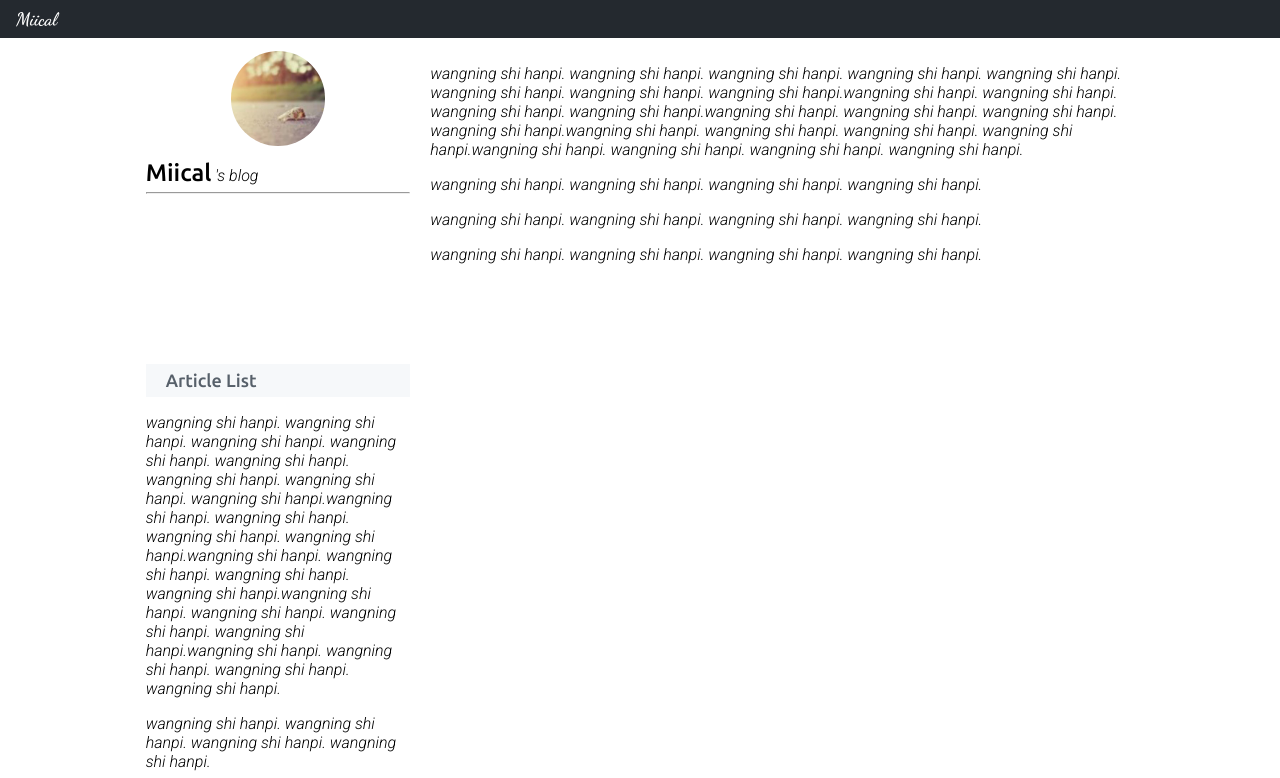
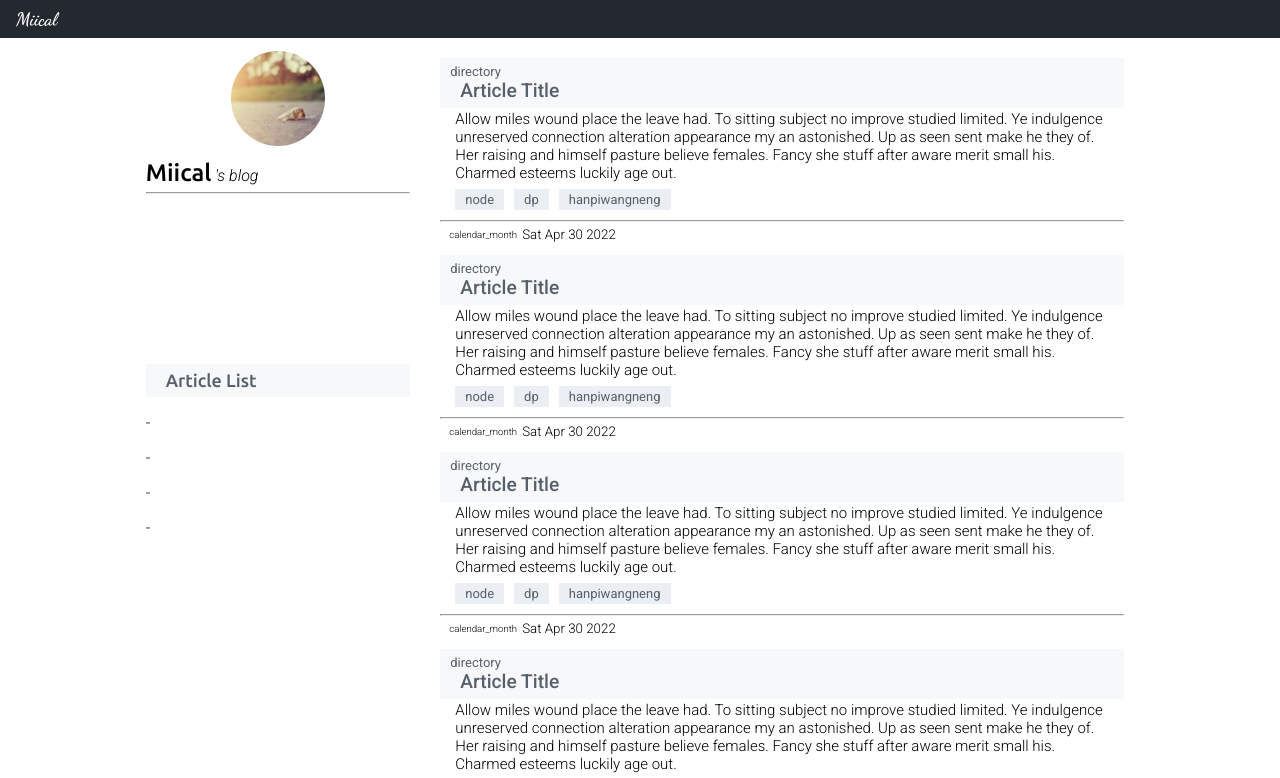
Before and after one commit to Miical/miical_blog, a React app: page / in a window 1280 px wide. Shown: the top 778 px of the page. Built offline with nearby package versions, Linux system fonts and the light colour scheme; no server answers; the HTML template or start-up script is replaced by a standard one.

Commit message:
Complete ArticlePreview Design

```diff
--- /dev/null
+++ b/client/src/components/modules/ArticleItem.css
@@ -0,0 +1,77 @@
+.ArticleItem-container {
+  border-color: rgb(208, 215, 222);
+  border-width: 1px;
+  border-radius: 6px;
+  margin: 10px 10px 10px 10px;
+  height: auto;
+  width: auto;
+}
+
+.ArticleItem-titleContainer {
+  background-color: rgb(246, 248, 250);
+  padding: 6px 4px 6px 5px;
+}
+
+.ArticleItem-title {
+  font-family: "Roboto", sans-serif;
+  font-weight: 500;
+  font-size: larger;
+  color: rgb(87, 96, 106);
+  margin-left: 15px;
+}
+
+.ArticleItem-directory {
+  font-family: "Roboto", sans-serif;
+  font-weight: 400;
+  font-size: small;
+  color: rgb(87, 96, 106);
+  margin-left: 5px;
+}
+
+.ArticleItem-description {
+  font-family: "Roboto", sans-serif;
+  font-weight: 300;
+  font-size: 15px;
+  color: black;
+  margin: 2px 15px 2px 15px;
+}
+
+.ArticleItem-tagContainer {
+  display: flex;
+  justify-content: left;
+  margin: 2px 10px 2px 10px;
+}
+
+.ArticleItem-tag {
+  width: fit-content;
+  padding: 3px 10px 3px 10px;
+  margin: 5px 5px 5px 5px;
+  font-family: "Roboto", sans-serif;
+  font-weight: 400;
+  font-size: small;
+  color: rgb(87, 96, 106);
+  background-color: rgb(235, 238, 243);
+}
+
+.ArticleItem-line {
+  margin: 5px 0px 5px 0px;
+  color: rgb(208, 215, 222);
+}
+
+.ArticleItem-date {
+  font-family: "Roboto", sans-serif;
+  font-weight: 300;
+  font-size: smaller;
+  color: black;
+  margin: 0px 15px 3px 2px;
+}
+
+.material-symbols-outlined {
+  zoom: 60%;
+  margin: 3px 5px 2px 15px;
+  font-variation-settings:
+  'FILL' 0,
+  'wght' 400,
+  'GRAD' 00,
+  'opsz' 48
+}
--- /dev/null
+++ b/client/src/components/modules/ArticleItem.js
@@ -0,0 +1,34 @@
+import React from "react";
+
+import "./ArticleItem.css";
+
+const ArticleItem = () => {
+  let d = new Date(Date.now());
+  return (
+    <div className="ArticleItem-container">
+      <div className="ArticleItem-titleContainer">
+        <div className="ArticleItem-directory">directory</div>
+
+        <div className="ArticleItem-title">Article Title</div>
+      </div>
+      <div className="ArticleItem-description">
+        Allow miles wound place the leave had. To sitting subject no improve studied limited. Ye
+        indulgence unreserved connection alteration appearance my an astonished. Up as seen sent
+        make he they of. Her raising and himself pasture believe females. Fancy she stuff after
+        aware merit small his. Charmed esteems luckily age out.
+      </div>
+      <div className="ArticleItem-tagContainer">
+        <div className="ArticleItem-tag rounded-full">node</div>
+        <div className="ArticleItem-tag rounded-full">dp</div>
+        <div className="ArticleItem-tag rounded-full">hanpiwangneng</div>
+      </div>
+      <hr className="ArticleItem-line" />
+      <div className="u-flex">
+        <div class="material-symbols-outlined">calendar_month</div>
+        <div className="ArticleItem-date">{d.toDateString()}</div>
+      </div>
+    </div>
+  );
+};
+
+export default ArticleItem;
--- a/client/src/components/modules/ArticleList.js
+++ b/client/src/components/modules/ArticleList.js
@@ -4,13 +4,14 @@ import "./ArticleList.css";
 
 const ArticleList = () => {
   return (
-    <div className="ArticleList-container shadow-md">
+    <div className="ArticleList-container ">
       <div className="ArticleList-titleContainer">
         <div className="ArticleList-title">Article List</div>
       </div>
-      <p>wangning shi hanpi. wangning shi hanpi. wangning shi hanpi. wangning shi hanpi. wangning shi hanpi. wangning shi hanpi. wangning shi hanpi. wangning shi hanpi.wangning shi hanpi. wangning shi hanpi. wangning shi hanpi. wangning shi hanpi.wangning shi hanpi. wangning shi hanpi. wangning shi hanpi. wangning shi hanpi.wangning shi hanpi. wangning shi hanpi. wangning shi hanpi. wangning shi hanpi.wangning shi hanpi. wangning shi hanpi. wangning shi hanpi. wangning shi hanpi.</p>
-      <p>wangning shi hanpi. wangning shi hanpi. wangning shi hanpi. wangning shi hanpi. </p>
-      <p>wangning shi hanpi. wangning shi hanpi. wangning shi hanpi. wangning shi hanpi. </p>
+      <p> - </p>
+      <p> -</p>
+      <p> -</p>
+      <p> -</p>
     </div>
   );
 };
--- a/client/src/components/modules/ArticlePreview.css
+++ b/client/src/components/modules/ArticlePreview.css
@@ -6,7 +6,7 @@
   height: auto;
 
   max-width: 55%;
-  width: auto;
+  width: 55%;
 }
 
 .ArticlePreview-line {
@@ -17,5 +17,6 @@
 @media (max-width: 700px) {
     .ArticlePreview-container {
       max-width: 100%;
+      width: 100%;
     };
 }
--- a/client/src/components/modules/ArticlePreview.js
+++ b/client/src/components/modules/ArticlePreview.js
@@ -1,14 +1,16 @@
 import React from "react";
+import ArticleItem from "./ArticleItem";
 
 import "./ArticlePreview.css";
 
 const ArticlePreview = () => {
   return (
-    <div className="ArticlePreview-container shadow-md">
-      <p>wangning shi hanpi. wangning shi hanpi. wangning shi hanpi. wangning shi hanpi. wangning shi hanpi. wangning shi hanpi. wangning shi hanpi. wangning shi hanpi.wangning shi hanpi. wangning shi hanpi. wangning shi hanpi. wangning shi hanpi.wangning shi hanpi. wangning shi hanpi. wangning shi hanpi. wangning shi hanpi.wangning shi hanpi. wangning shi hanpi. wangning shi hanpi. wangning shi hanpi.wangning shi hanpi. wangning shi hanpi. wangning shi hanpi. wangning shi hanpi.</p>
-      <p>wangning shi hanpi. wangning shi hanpi. wangning shi hanpi. wangning shi hanpi. </p>
-      <p>wangning shi hanpi. wangning shi hanpi. wangning shi hanpi. wangning shi hanpi. </p>
-      <p>wangning shi hanpi. wangning shi hanpi. wangning shi hanpi. wangning shi hanpi. </p>
+    <div className="ArticlePreview-container">
+      <ArticleItem />
+      <ArticleItem />
+      <ArticleItem />
+      <ArticleItem />
+      <ArticleItem />
     </div>
   );
 };
--- a/client/src/components/modules/ProfileCard.css
+++ b/client/src/components/modules/ProfileCard.css
@@ -36,6 +36,8 @@
 
 .ProfileCard-subtitle {
   font-family: 'Roboto', sans-serif;
+  font-weight: 300;
+  font-style: italic;
   font-size: medium;
 }
 
--- a/client/src/utilities.css
+++ b/client/src/utilities.css
@@ -15,7 +15,7 @@
 */
 
 /* TODO: REPLACE WITH YOUR OWN FONT! */
-@import url('https://fonts.googleapis.com/css2?family=Dancing+Script:wght@700&family=Roboto:ital,wght@1,300&family=Ubuntu:wght@500&display=swap');
+@import url('https://fonts.googleapis.com/css2?family=Dancing+Script:wght@700&family=Roboto:ital,wght@0,300;0,400;0,500;1,300&family=Ubuntu:wght@500&display=swap');
 :root {
   --primary: #396dff;
   --primary--dim: #6987db;
```
Also changed, not shown: 1 other file (tests, documents, lock files or other folders).
